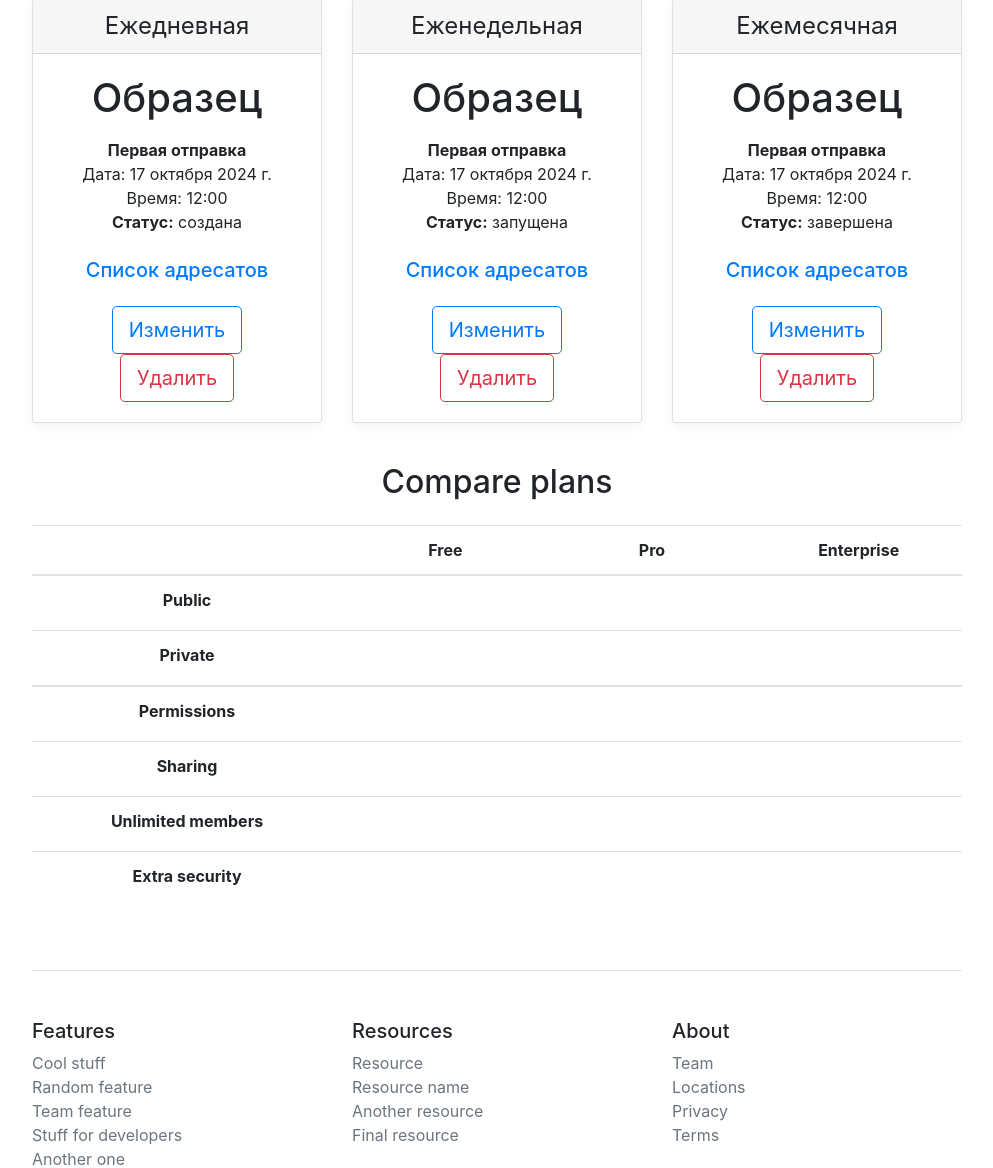
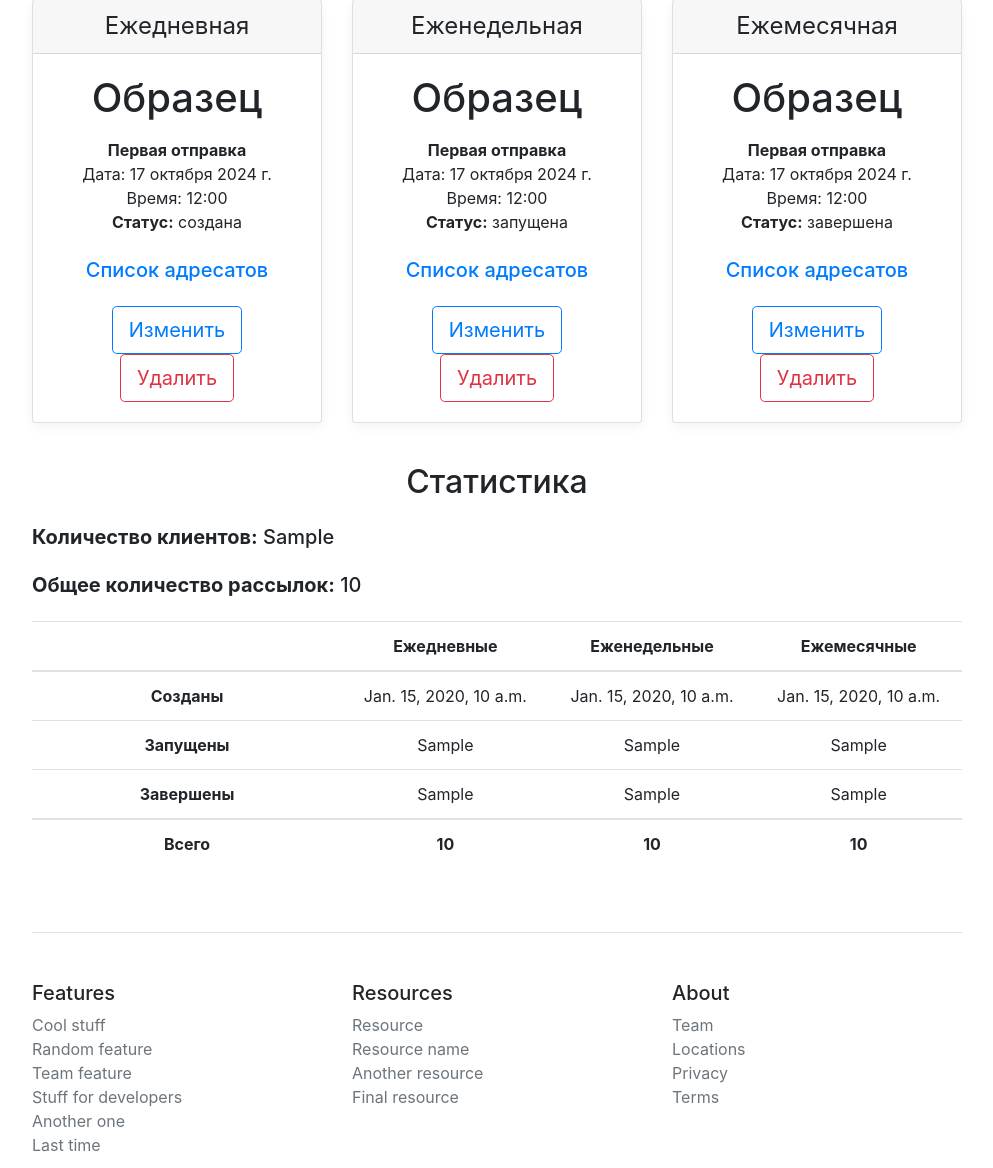
Before and after one commit to Zadorozhnyy-Dmitry/cw_6, a Django app: template base/templates/base/examples_list.html in a window 1280 px wide. Shown: the part 332-1500 px from the top of the page, without its empty margins (143-1136 px from the left). Run offline with Django 5.2, Linux system fonts and the light colour scheme; the template is opened without the code that fills it: most values are stand-ins (such as "Sample title", 1, 10 or a date in 2020); lists and menus that the app fills with data are empty; some libraries are stand-ins or nearby versions.

Commit message:
вывожу статистику на главной странице

```diff
--- a/base/templates/base/examples_list.html
+++ b/base/templates/base/examples_list.html
@@ -96,109 +96,46 @@
     </div>
 </div>
 
-<h2 class="display-6 text-center mb-4">Compare plans</h2>
+<h2 class="display-6 text-center mb-4">Статистика</h2>
+<h5 class="display-6 mb-4"><b>Количество клиентов:</b> {{ unique_clients }}</h5>
+<h5 class="display-6 mb-4"><b>Общее количество рассылок:</b> {{ total }}</h5>
 
 <div class="table-responsive">
     <table class="table text-center">
         <thead>
         <tr>
             <th style="width: 30%;"></th>
-            <th style="width: 20%;">Free</th>
-            <th style="width: 20%;">Pro</th>
-            <th style="width: 20%;">Enterprise</th>
+            <th style="width: 20%;">Ежедневные</th>
+            <th style="width: 20%;">Еженедельные</th>
+            <th style="width: 20%;">Ежемесячные</th>
         </tr>
         </thead>
         <tbody>
         <tr>
-            <th scope="row" class="text-start">Public</th>
-            <td>
-                <svg class="bi" width="24" height="24">
-                    <use xlink:href="#check"/>
-                </svg>
-            </td>
-            <td>
-                <svg class="bi" width="24" height="24">
-                    <use xlink:href="#check"/>
-                </svg>
-            </td>
-            <td>
-                <svg class="bi" width="24" height="24">
-                    <use xlink:href="#check"/>
-                </svg>
-            </td>
+            <th scope="row" class="text-start">Созданы</th>
+            <td> {{ daily_created }}</td>
+            <td> {{ weekly_created }}</td>
+            <td> {{ monthly_created }}</td>
         </tr>
         <tr>
-            <th scope="row" class="text-start">Private</th>
-            <td></td>
-            <td>
-                <svg class="bi" width="24" height="24">
-                    <use xlink:href="#check"/>
-                </svg>
-            </td>
-            <td>
-                <svg class="bi" width="24" height="24">
-                    <use xlink:href="#check"/>
-                </svg>
-            </td>
+            <th scope="row" class="text-start">Запущены</th>
+            <td> {{ daily_launched }}</td>
+            <td> {{ weekly_launched }}</td>
+            <td> {{ monthly_launched }}</td>
+        </tr>
+        <tr>
+            <th scope="row" class="text-start">Завершены</th>
+            <td> {{ daily_completed }}</td>
+            <td> {{ weekly_completed }}</td>
+            <td> {{ monthly_completed }}</td>
         </tr>
         </tbody>
-
         <tbody>
         <tr>
-            <th scope="row" class="text-start">Permissions</th>
-            <td>
-                <svg class="bi" width="24" height="24">
-                    <use xlink:href="#check"/>
-                </svg>
-            </td>
-            <td>
-                <svg class="bi" width="24" height="24">
-                    <use xlink:href="#check"/>
-                </svg>
-            </td>
-            <td>
-                <svg class="bi" width="24" height="24">
-                    <use xlink:href="#check"/>
-                </svg>
-            </td>
-        </tr>
-        <tr>
-            <th scope="row" class="text-start">Sharing</th>
-            <td></td>
-            <td>
-                <svg class="bi" width="24" height="24">
-                    <use xlink:href="#check"/>
-                </svg>
-            </td>
-            <td>
-                <svg class="bi" width="24" height="24">
-                    <use xlink:href="#check"/>
-                </svg>
-            </td>
-        </tr>
-        <tr>
-            <th scope="row" class="text-start">Unlimited members</th>
-            <td></td>
-            <td>
-                <svg class="bi" width="24" height="24">
-                    <use xlink:href="#check"/>
-                </svg>
-            </td>
-            <td>
-                <svg class="bi" width="24" height="24">
-                    <use xlink:href="#check"/>
-                </svg>
-            </td>
-        </tr>
-        <tr>
-            <th scope="row" class="text-start">Extra security</th>
-            <td></td>
-            <td></td>
-            <td>
-                <svg class="bi" width="24" height="24">
-                    <use xlink:href="#check"/>
-                </svg>
-            </td>
+            <th scope="row" class="text-start">Всего</th>
+            <td><b> {{ daily_total }} </b></td>
+            <td><b> {{ weekly_total }} </b></td>
+            <td><b> {{ monthly_total }} </b></td>
         </tr>
         </tbody>
     </table>
```
Also changed, not shown: base/views.py (+47 -1 lines).
